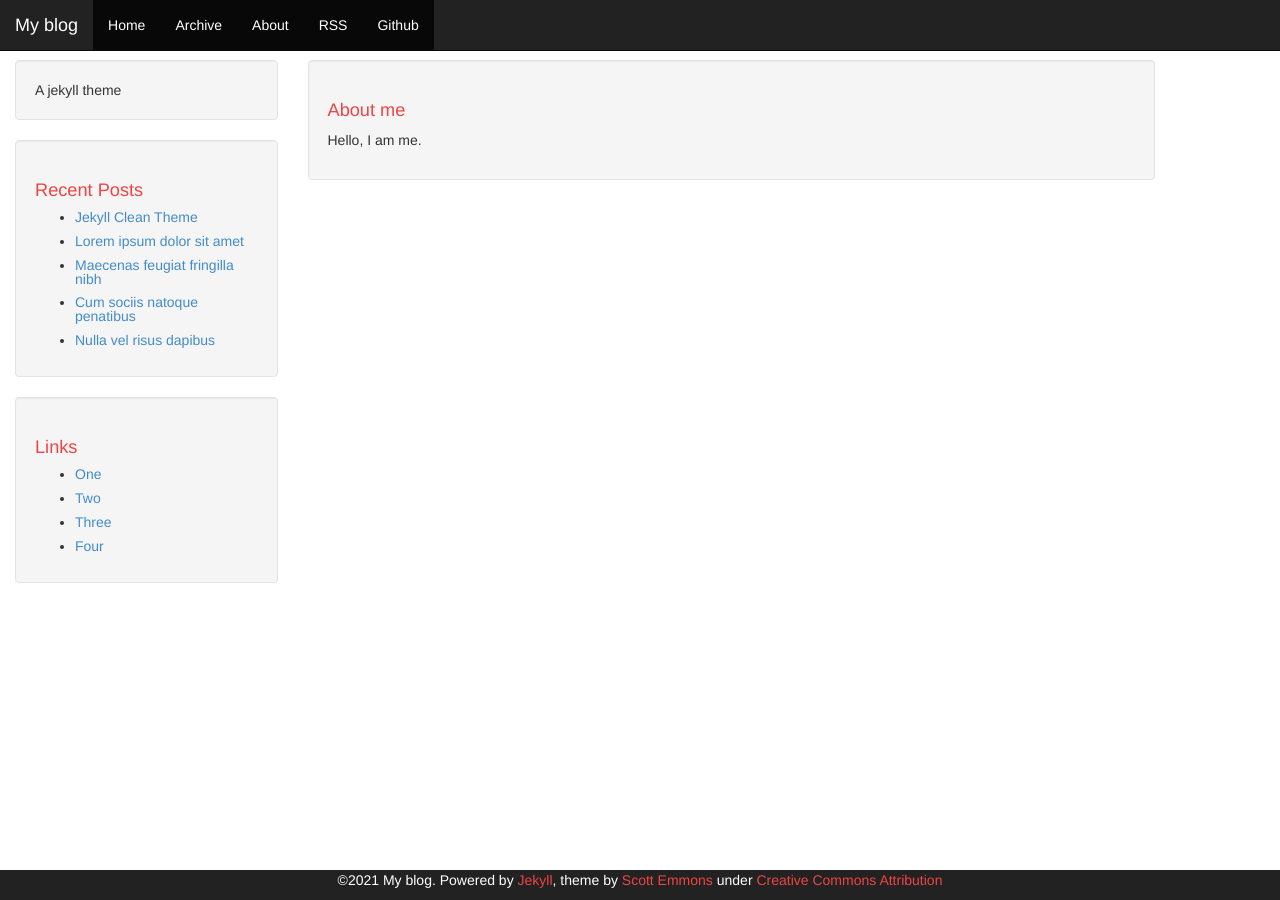
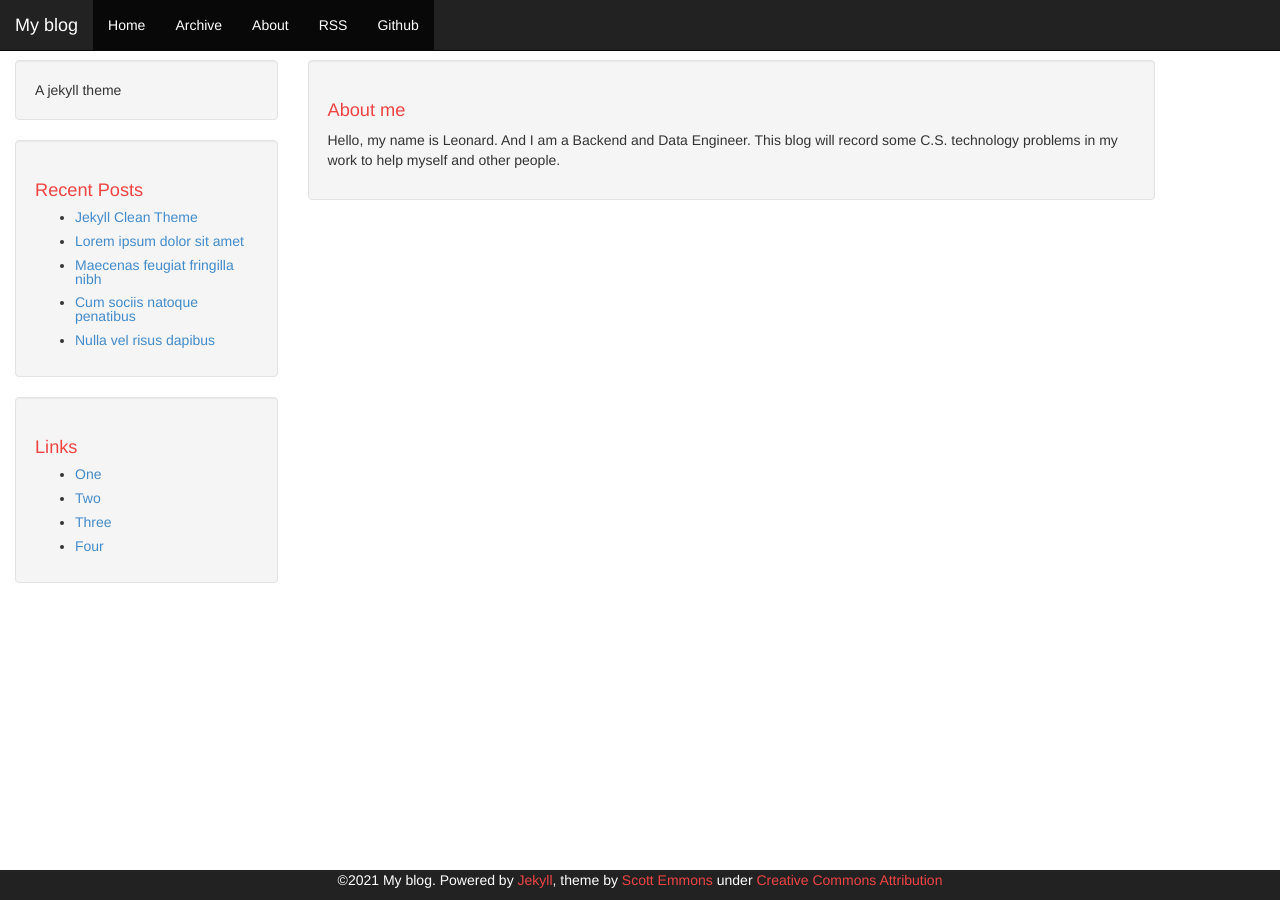
Before and after one commit to TsungJu/tsungju.github.io, a Jekyll site: the page built from about.html, in a window 1280 px wide. Built offline with Jekyll 4.4.1, drawn with Linux system fonts in a browser that asks for light colours.

Commit message:
modify about.html

```diff
--- a/about.html
+++ b/about.html
@@ -4,5 +4,6 @@ layout: default
 
 <div class="well">
     <h1>About me</h1>
-    <p>Hello, I am me.</p>
+    <p>Hello, my name is Leonard. And I am a Backend and Data Engineer.
+	This blog will record some C.S. technology problems in my work to help myself and other people.</p>
 </div>
```
